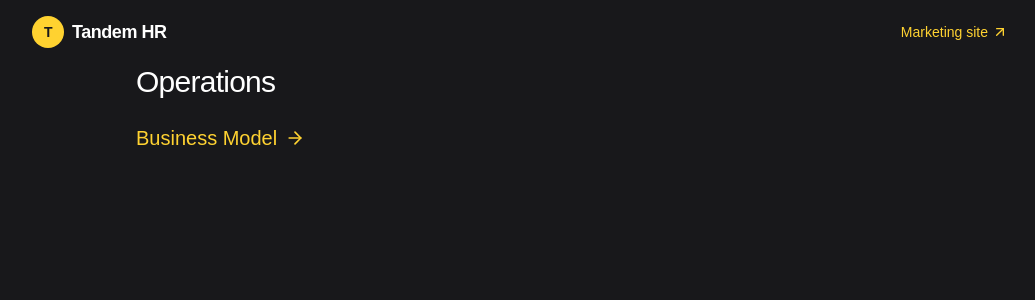
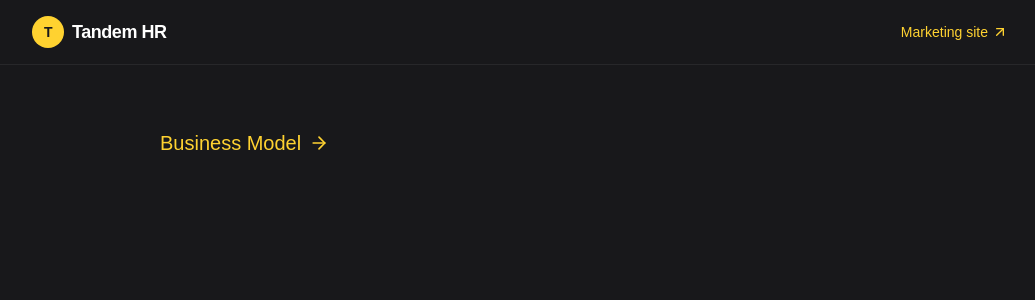
Before and after one commit to brianmcguins/danielle-site, a Next.js app: page /internal in a window 1280 px wide. Shown: the top 300 px of the page, without its empty margins (120-1155 px from the left). Built offline with nearby package versions, Linux system fonts and the light colour scheme.

Commit message:
internal: small design changes

```diff
--- a/src/app/internal/layout.tsx
+++ b/src/app/internal/layout.tsx
@@ -31,7 +31,7 @@ export default async function InternalLayout({
 
   return (
     <div className="flex flex-1 flex-col bg-zinc-900 text-white">
-      <header>
+      <header className="border-b border-zinc-800">
         <div className="mx-auto flex h-16 max-w-5xl items-center justify-between px-6">
           <Link
             href="/"
--- a/src/app/internal/page.tsx
+++ b/src/app/internal/page.tsx
@@ -1,35 +1,16 @@
 import Link from "next/link";
 import { ArrowRight } from "lucide-react";
 
-// Links are subdomain-relative: the proxy rewrites internal.[domain]/x to /internal/x.
-const sections = [
-  {
-    title: "Operations",
-    links: [{ name: "Business Model", href: "/business-model" }],
-  },
-];
-
 export default function InternalHomePage() {
   return (
-      <div className="mx-auto grid w-full max-w-3xl grid-cols-1 gap-16 sm:grid-cols-2">
-        {sections.map(({ title, links }) => (
-          <div key={title} className="flex flex-col gap-6">
-            <h2 className="text-3xl font-medium tracking-tight">{title}</h2>
-            <ul className="flex flex-col gap-4">
-              {links.map(({ name, href }) => (
-                <li key={href}>
+    <div className="mx-auto w-full max-w-3xl px-6 py-16">
       <Link
-                    href={href}
+        href="/business-model"
         className="inline-flex items-center gap-2 text-xl font-medium text-amber-300 transition-colors hover:text-amber-200"
       >
-                    {name}
+        Business Model
         <ArrowRight className="size-5" />
       </Link>
-                </li>
-              ))}
-            </ul>
-          </div>
-        ))}
     </div>
   );
 }
```
Lines whose indentation alone changed are shown as unchanged.
